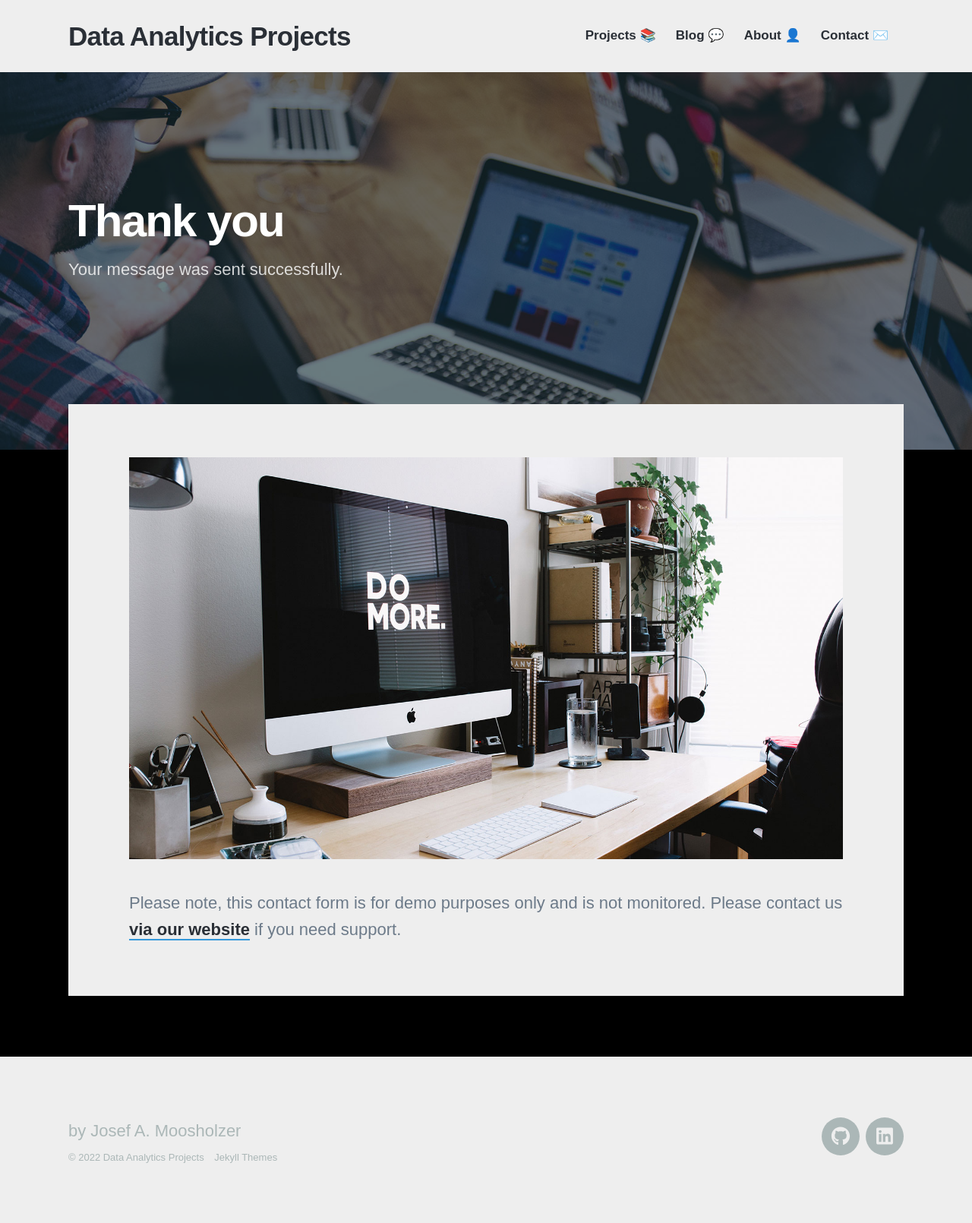
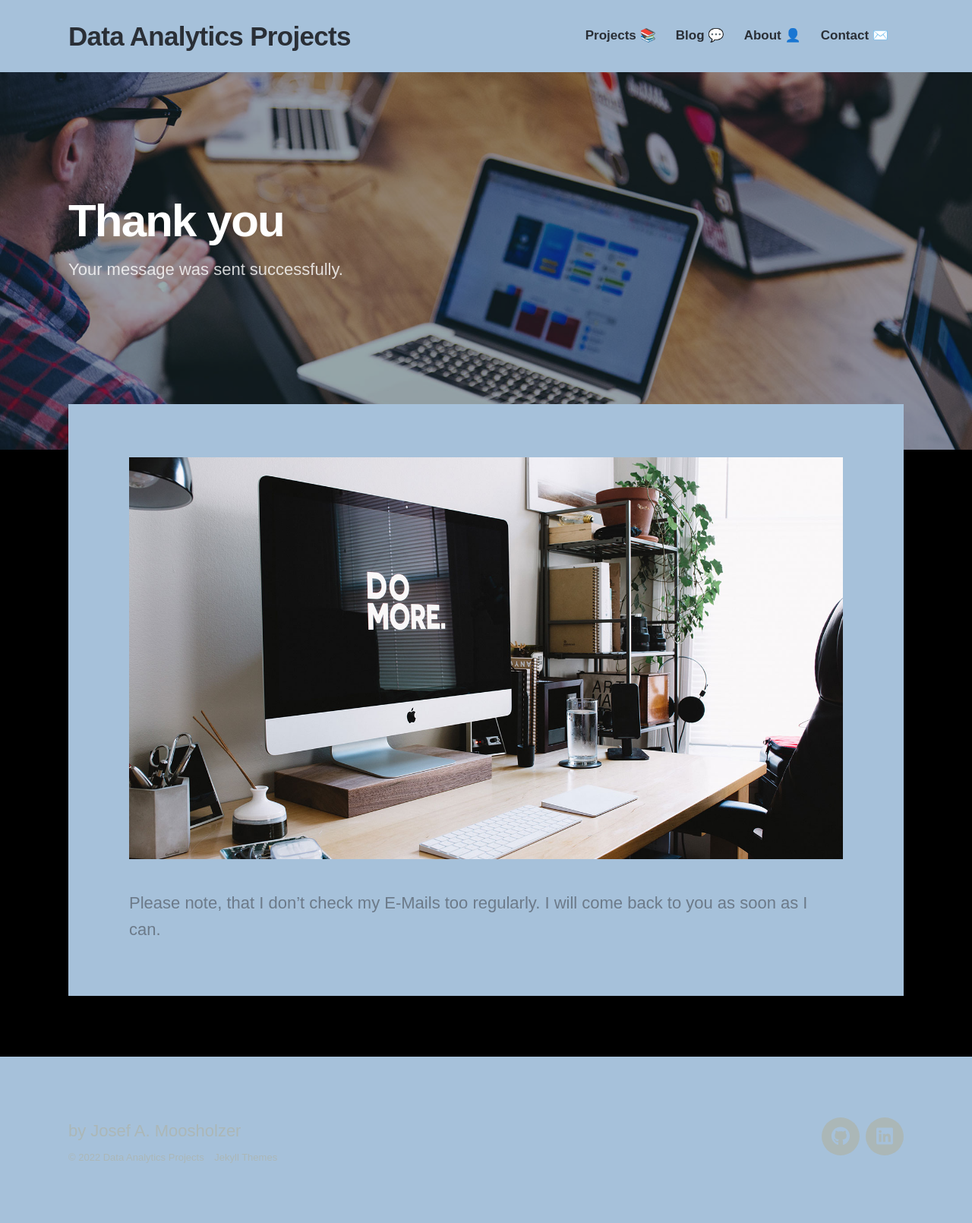
Before and after one commit to JosefMoosholzer/JosefMoosholzer.github.io, a Jekyll site: the page built from _pages/thanks.md, in a window 1280 px wide. Shown: the whole page at 76% size. Built offline with Jekyll 4.4.1, drawn with Linux system fonts in a browser that asks for light colours; nearby versions of some CDN libraries; some web fonts are replaced.

Commit message:
Multiple changes

```diff
--- a/_data/settings.yml
+++ b/_data/settings.yml
@@ -21,7 +21,7 @@ footer_settings:
   footer_tagline: by Josef A. Moosholzer
 
 hero_settings:
-  overlay_opacity: 0.6
+  overlay_opacity: 0.4
 
 post_settings:
   grid_spacing: 10
@@ -61,7 +61,7 @@ social_settings:
   linkedin_url: 'https://www.linkedin.com/in/josef-alexander-moosholzer-819050201/'
 
 color_settings:
-  background_color: '#eeeeee'
+  background_color: '#a6c1da'
   background_alt_color: '#000000'
   text_dark_color: '#2A2F36'
   text_medium_color: '#6C7A89'
--- a/_includes/contact-form.html
+++ b/_includes/contact-form.html
@@ -3,7 +3,7 @@
 	<form method="post" action="{{ site.data.settings.contact_settings.form_action }}" id="contact-form">
 
 		<div class="contact-form__item">
-			<label class="contact-form__label">Email Address *</label>
+			<label class="contact-form__label">E-Mail Address *</label>
 			<input type="text" name="email" placeholder="Your email address..." class="contact-form__input">
 		</div>
 
--- a/_pages/thanks.md
+++ b/_pages/thanks.md
@@ -1,10 +1,10 @@
 ---
 title: Thank you
 subtitle: Your message was sent successfully.
-description: A sleek, modern Jekyll theme for personal websites.
+description: Form successfully sent.
 featured_image: /images/demo/contact.jpg
 ---
 
 ![](/images/demo/about.jpg)
 
-Please note, this contact form is for demo purposes only and is not monitored. Please contact us [via our website](https://jekyllthemes.io) if you need support.
+Please note, that I don't check my E-Mails too regularly. I will come back to you as soon as I can.
--- a/blog/index.html
+++ b/blog/index.html
@@ -1,7 +1,7 @@
 ---
 layout: default
 title: Blog
-description: Personal includes a simple blog with pagination.
+description: Little anectodes about my student and work life.
 featured_image: /images/demo/blog.jpg
 ---
 
@@ -14,7 +14,7 @@ featured_image: /images/demo/blog.jpg
 	<div class="wrap">
 
 		<h1>What I've been up to</h1>
-		<p>Personal includes a simple blog with pagination.</p>
+		<p>Here you can find little anectodes about my learning or working experience that need to abandon my brain.</p>
 
 	</div>
 
```
Also changed, not shown: _pages/contact.md (+1 -1 lines).
